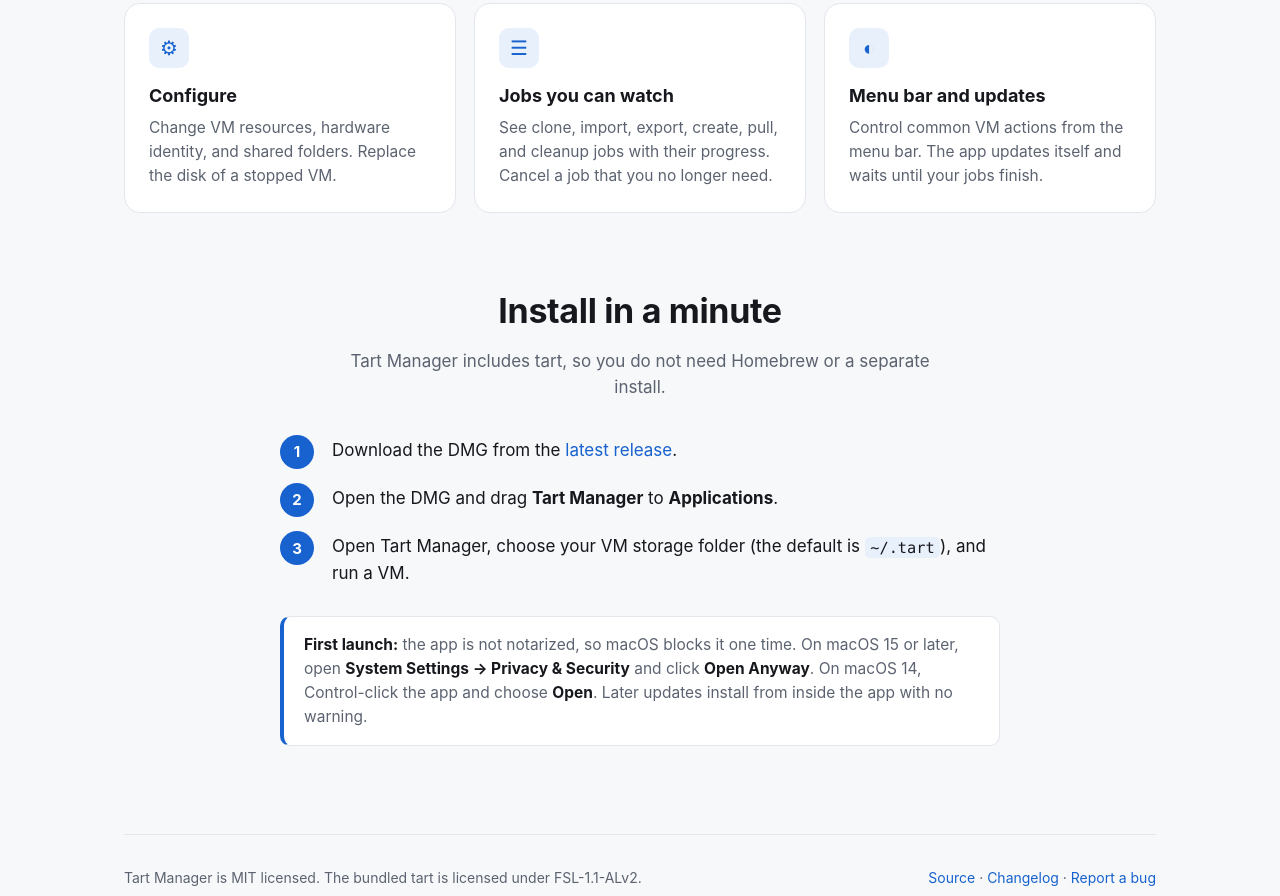
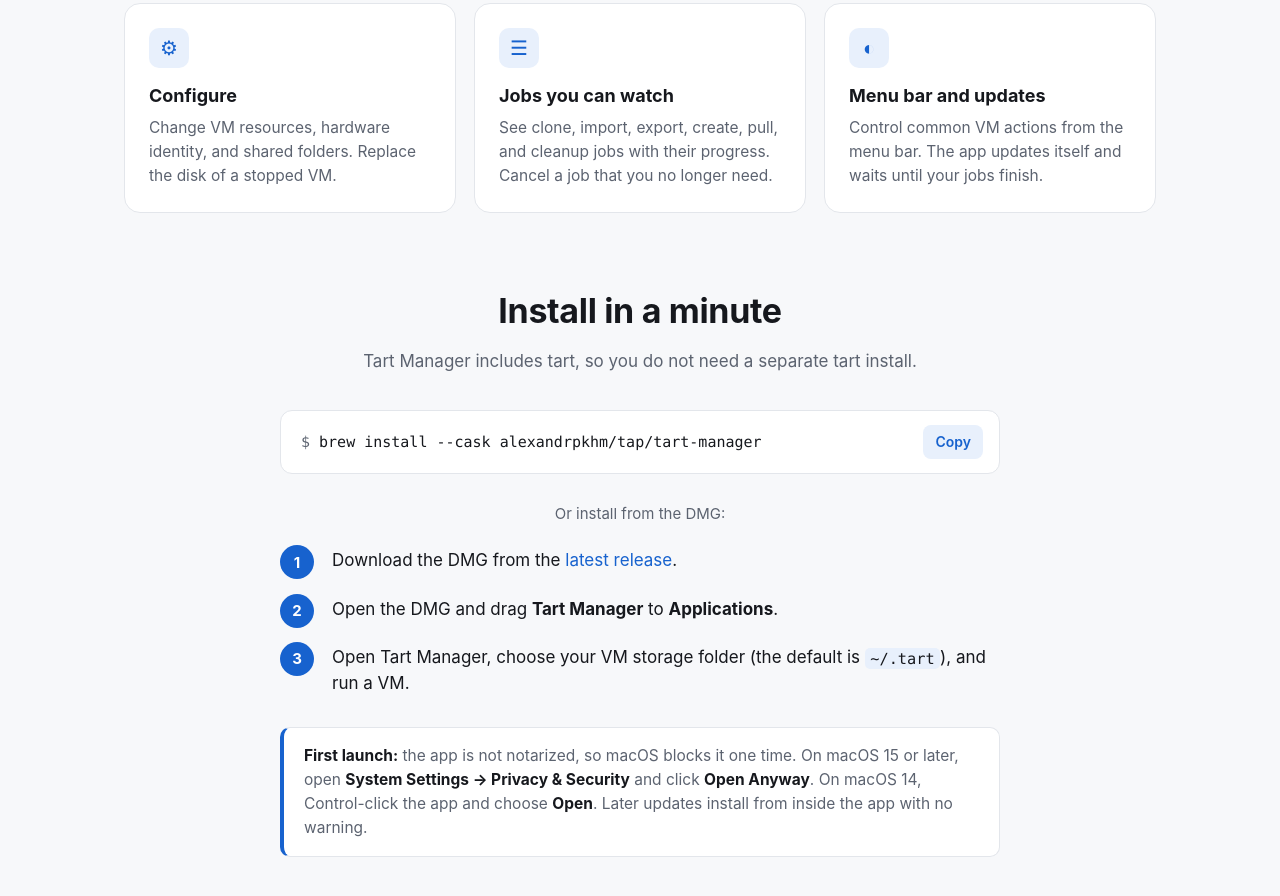
Before and after one commit to AlexandrPkhm/TartManager, a plain HTML site: page Sites/index.html in a window 1280 px wide. Shown: the part 1885-2781 px from the top of the page. Drawn offline with Linux system fonts and the light colour scheme; no server answers; files whose address does not match are found by name.

Commit message:
feat: add Homebrew install and rename site/ to Sites/
Add the brew install command for the AlexandrPkhm/homebrew-tap cask to
the README and the website, and add a cask bump step to the release
procedure. Rename site/ to Sites/ to match the other top-level folders.

Co-Authored-By: Claude Opus 5.5 <noreply@anthropic.com>

```diff
--- a/site/index.html
+++ b/Sites/index.html
@@ -188,6 +188,41 @@
     }
     .note strong { color: var(--text); }
 
+    .cmd {
+      display: flex;
+      align-items: center;
+      gap: 12px;
+      max-width: 720px;
+      margin: 0 auto 28px;
+      background: var(--surface);
+      border: 1px solid var(--border);
+      border-radius: 12px;
+      padding: 14px 16px 14px 20px;
+    }
+    .cmd code {
+      flex: 1;
+      min-width: 0;
+      overflow-x: auto;
+      white-space: nowrap;
+      background: none;
+      padding: 0;
+      font-size: 15px;
+    }
+    .cmd code::before { content: "$ "; color: var(--muted); }
+    .cmd button {
+      flex: none;
+      font: inherit;
+      font-size: 14px;
+      font-weight: 600;
+      color: var(--accent);
+      background: var(--accent-soft);
+      border: 0;
+      border-radius: 8px;
+      padding: 6px 12px;
+      cursor: pointer;
+    }
+    .or { text-align: center; color: var(--muted); margin: 0 0 22px; font-size: 15px; }
+
     /* Footer */
     footer {
       margin-top: 88px;
@@ -286,7 +321,12 @@
 
       <section id="install">
         <h2>Install in a minute</h2>
-        <p class="sub">Tart Manager includes tart, so you do not need Homebrew or a separate install.</p>
+        <p class="sub">Tart Manager includes tart, so you do not need a separate tart install.</p>
+        <div class="cmd">
+          <code id="brew-cmd">brew install --cask alexandrpkhm/tap/tart-manager</code>
+          <button type="button" id="copy-brew">Copy</button>
+        </div>
+        <p class="or">Or install from the DMG:</p>
         <ol class="steps">
           <li>Download the DMG from the <a href="https://github.com/AlexandrPkhm/TartManager/releases/latest">latest release</a>.</li>
           <li>Open the DMG and drag <strong>Tart Manager</strong> to <strong>Applications</strong>.</li>
@@ -324,6 +364,17 @@
         }
       })
       .catch(function () {});
+
+    // Copy the Homebrew command. If the clipboard is not available, the button does nothing.
+    document.getElementById("copy-brew").addEventListener("click", function () {
+      var button = this;
+      var text = document.getElementById("brew-cmd").textContent;
+      if (!navigator.clipboard) { return; }
+      navigator.clipboard.writeText(text).then(function () {
+        button.textContent = "Copied";
+        setTimeout(function () { button.textContent = "Copy"; }, 1500);
+      }).catch(function () {});
+    });
   </script>
 </body>
 </html>
```
Also changed, not shown: 4 other files.
